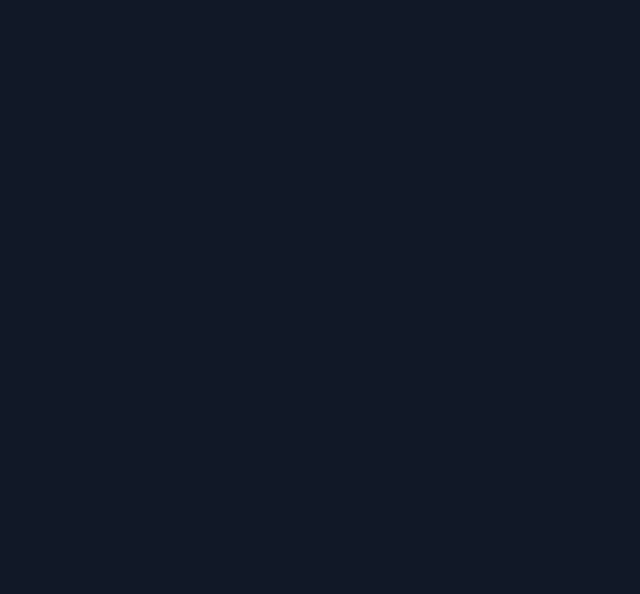
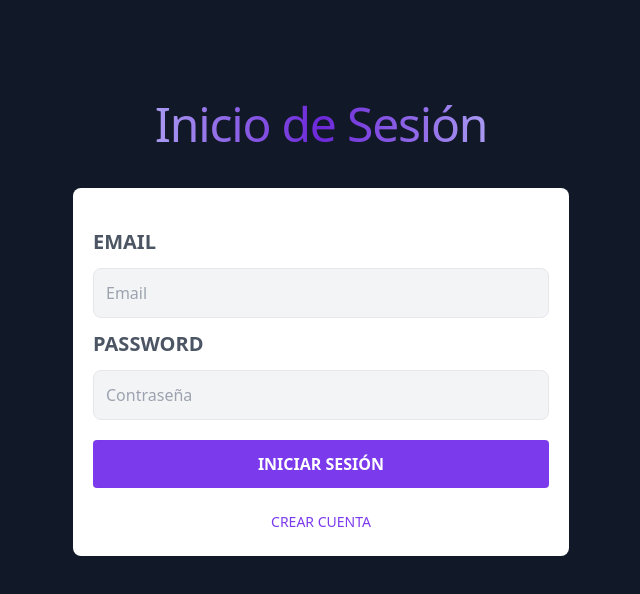
Before and after one commit to nicolasbol/RepasoMTC4, a React (Create React App) app in the folder FrontEnd/frontend_repaso/: page /login in a window 1280 px wide. Before the commit this address had no page. Shown: the top 594 px of the page, without its empty margins (319-959 px from the left). Built offline with nearby package versions, Linux system fonts and the light colour scheme.

Commit message:
Se crea token dentro de localStorage para veficiar usuario logueado, se crean componentes de home y admin.

```diff
--- a/FrontEnd/frontend_repaso/src/App.js
+++ b/FrontEnd/frontend_repaso/src/App.js
@@ -2,13 +2,17 @@ import React from 'react';
 import { BrowserRouter as Router, Route, Routes } from 'react-router-dom';
 import Login from './componentes/Login';
 import CrearCuenta from './componentes/CrearCuenta';
+import Admin from './componentes/Admin';
+import Home from './componentes/Home';
 
 function App() {
   return(
 
     <Router>
       <Routes>
-        <Route path="/" exact element = { <Login/> }/>
+        <Route path="/" exact element = { <Home/> }/>
+        <Route path="/admin" exact element = { <Admin/> }/>
+        <Route path="/login" exact element = { <Login/> }/>
         <Route path="/crear-cuenta" exact element = { <CrearCuenta/> }/>
       </Routes>
     </Router>
--- /dev/null
+++ b/FrontEnd/frontend_repaso/src/componentes/Admin.js
@@ -0,0 +1,42 @@
+import React, { useEffect } from 'react';
+import { useNavigate } from 'react-router-dom';
+
+const Admin = () => {
+
+    const navigate = useNavigate();
+
+    useEffect(() => {
+        const autenticarUsuario = async () => {
+            const token = localStorage.getItem("token");
+            // console.log(token);
+            if (!token) {
+                navigate("/login");
+            };
+        }
+        autenticarUsuario();
+    },[navigate]);// [] hace que solo se ejecute una vez (al inicio) el useEffect, es decir cuando se llame y antes de que se renderize el componente de "Admin"
+
+    const cerrarSesion = () => {
+        localStorage.removeItem("token");
+        navigate("/");
+    }
+
+    return(
+        <main className='container mx-auto mt-5 md:mt-20 p-5 md:flex md:justify-center'>
+            <div className='md:w-2/3 lg:w-2/5'>
+                <h1 className='text-center bg-gradient-to-r from-indigo-200 via-violet-700 to-indigo-200
+                                bg-clip-text font-display text-5xl tracking-tight text-transparent '>
+                    Panel de Administrador
+                </h1>
+
+                <input
+                    type="submit"
+                    value="Cerrar Sesión"
+                    className="bg-violet-600 mb-5 w-full py-3 text-white uppercase font-bold rounded hover:cursor-pointer hover:bg-violet-400 transition-colors"
+                    onClick={cerrarSesion}
+                />
+            </div>
+        </main>
+    );
+}
+export default Admin;
--- a/FrontEnd/frontend_repaso/src/componentes/CrearCuenta.js
+++ b/FrontEnd/frontend_repaso/src/componentes/CrearCuenta.js
@@ -102,7 +102,7 @@ const CrearCuenta = () => {
                 })
 
                 //Redirecciona a la pantalla de Login
-                navigate("/");
+                navigate("/login");
             }
         }
     }
--- /dev/null
+++ b/FrontEnd/frontend_repaso/src/componentes/Home.js
@@ -0,0 +1,25 @@
+import React from 'react';
+import { Link } from 'react-router-dom';
+
+const Home = () => {
+
+    return(
+        <main className='container mx-auto mt-5 md:mt-20 p-5 md:flex md:justify-center'>
+            <div className='md:w-2/3 lg:w-2/5'>
+                <h1 className='text-center bg-gradient-to-r from-indigo-200 via-violet-700 to-indigo-200
+                                bg-clip-text font-display text-5xl tracking-tight text-transparent '>
+                    Pantalla de Home
+                </h1>
+            </div>
+
+            <div>
+                <Link
+                    to = { "/login" }
+                    className='block text-center my-1 text-violet-600 uppercase text-sm'
+                    >Iniciar Sesión
+                </Link>
+            </div>
+        </main>
+    );
+}
+export default Home;
--- a/FrontEnd/frontend_repaso/src/componentes/Login.js
+++ b/FrontEnd/frontend_repaso/src/componentes/Login.js
@@ -1,7 +1,60 @@
-import React from 'react';
-import { Link } from 'react-router-dom';
+import React, { useState } from 'react';
+import { Link, useNavigate } from 'react-router-dom';
+import swal from 'sweetalert';
+import crud from '../conexiones/crud';
 
 const Login = () => {
+    const navigate = useNavigate();
+
+    const [usuario, setUsuario] = useState({
+        email:'',
+        password:''
+    })
+
+    //Esta función guarda cualquier cambio dentro de los inputs
+    //automáticamente, en tiempo real.
+    const onChange = (e) => {
+        setUsuario({
+            ...usuario,
+            [e.target.name]: e.target.value,
+        })
+        // console.log(e.target.name+" = "+ e.target.value)
+    }
+
+    const { email, password } = usuario;
+
+    const autenticarUsuario = async () => {
+        const data = {
+            email: usuario.email,
+            password: usuario.password
+        }
+        console.log(data);
+        const response = await crud.POST(`/api/auth`, data);
+        // const mensaje = response.token;
+        console.log(response.token);
+        console.log(response.msg);
+
+        //Si no se recibe el token, muestre un modal con el error recibido
+        if (!response.token) {
+            swal('Error', response.msg, 'error');
+        } else {
+
+            const jwt = response.token;
+
+            localStorage.setItem('token', jwt);
+
+
+            console.log("Inicio de sesión exitoso")
+            //Redirecciona a la pantalla de Admin
+            navigate("/admin");
+        }
+    }
+
+    const onSubmit = (e) => {
+        e.preventDefault();
+        autenticarUsuario();
+    }
+
     return(
         <main className='container mx-auto mt-5 md:mt-20 p-5 md:flex md:justify-center'>
             <div className='md:w-2/3 lg:w-2/5'>
@@ -10,20 +63,31 @@ const Login = () => {
                     Inicio de Sesión
                 </h1>
 
-                <form className='my-10 bg-white rounded-lg p-5'>
+                <form
+                    onSubmit={onSubmit}
+                    className='my-10 bg-white rounded-lg p-5'
+                >
                     <div className='my-5'>
                         <label className='uppercase text-gray-600 block text-xl font-bold'>Email</label>
                         <input
                             type="email"
+                            id="email"
+                            name="email"
                             placeholder='Email'
                             className='w-full my-3 p-3 border rounded-lg bg-gray-100'
+                            value={email}
+                            onChange={onChange}
                         />
 
                         <label className='uppercase text-gray-600 block text-xl font-bold'>password</label>
                         <input
                             type="password"
+                            id="password"
+                            name="password"
                             placeholder='Contraseña'
                             className='w-full mt-3 p-3 border rounded-lg bg-gray-100'
+                            value={password}
+                            onChange={onChange}
                         />
                     </div>
 
```
Also changed, not shown: FrontEnd/frontend_repaso/src/componentes/Header.js (added).
